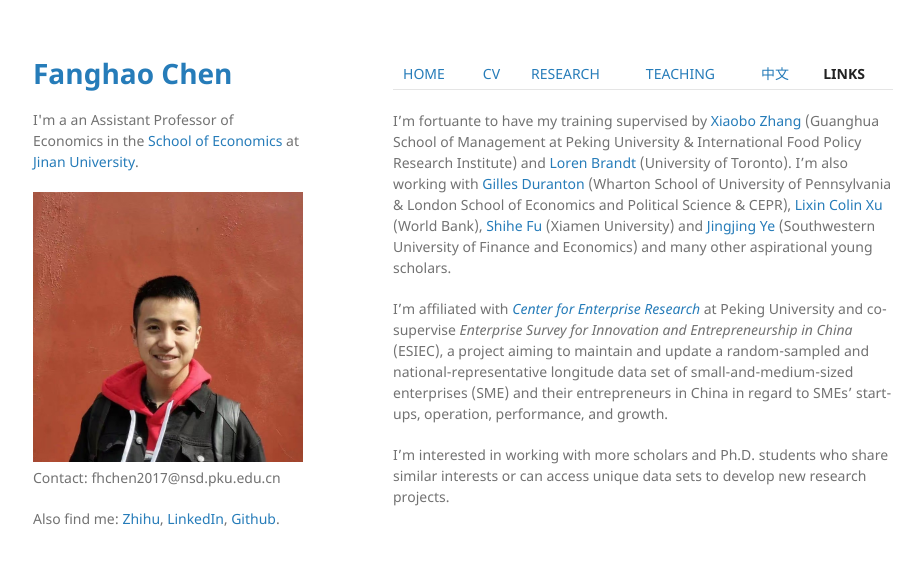
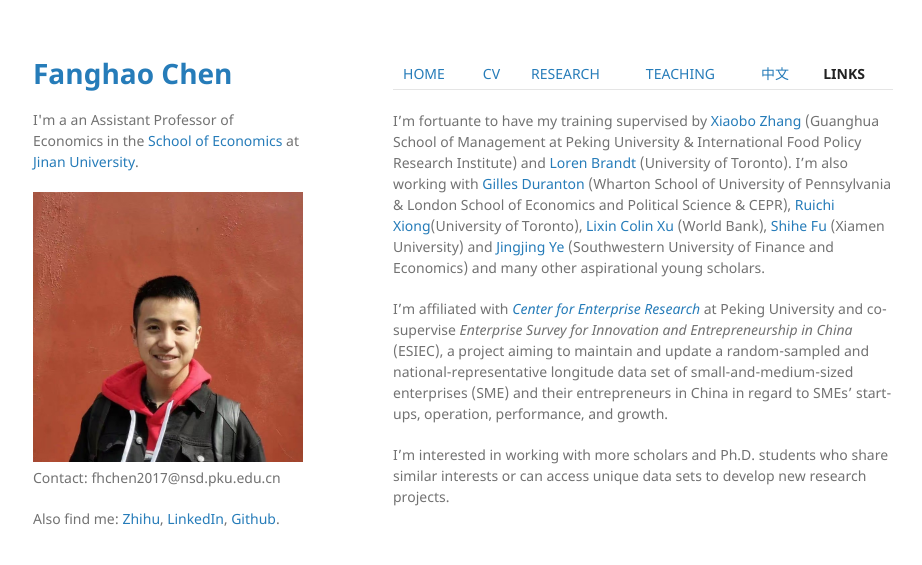
Before and after one commit to FanghaoChen/homepage, a Jekyll site: the page built from links.md, in a window 1280 px wide. Shown: the top 565 px of the page, without its empty margins (177-1099 px from the left). Built offline with Jekyll 4.4.1, drawn with Linux system fonts in a browser that asks for light colours; our own code applies the rules of GitHub Pages for plain Markdown files.

Commit message:
Update links.md

```diff
--- a/links.md
+++ b/links.md
@@ -1,6 +1,6 @@
 [HOME](./index.md) | [CV](./assets/CV_FanghaoChen_220509.pdf) | [RESEARCH](./research.md) | [TEACHING](./teaching.md) | [中文](./chinesepage.md) | [**LINKS**](./links.md)
 
-I'm fortuante to have my training supervised by [Xiaobo Zhang](https://www.gsm.pku.edu.cn/jsjjxq.jsp?urltype=tree.TreeTempUrl&wbtreeid=1141&user_id=x.zhang) (Guanghua School of Management at Peking University & International Food Policy Research Institute) and [Loren Brandt](https://brandt.economics.utoronto.ca/) (University of Toronto). I'm also working with [Gilles Duranton](http://real-faculty.wharton.upenn.edu/duranton/) (Wharton School of University of Pennsylvania & London School of Economics and Political Science & CEPR), [Lixin Colin Xu](https://www.worldbank.org/en/about/people/l/l-colin-xu) (World Bank), [Shihe Fu](https://ideas.repec.org/e/pfu39.html) (Xiamen University) and [Jingjing Ye](https://www.researchgate.net/profile/Jingjing-Ye-3) (Southwestern University of Finance and Economics) and many other aspirational young scholars.
+I'm fortuante to have my training supervised by [Xiaobo Zhang](https://www.gsm.pku.edu.cn/jsjjxq.jsp?urltype=tree.TreeTempUrl&wbtreeid=1141&user_id=x.zhang) (Guanghua School of Management at Peking University & International Food Policy Research Institute) and [Loren Brandt](https://brandt.economics.utoronto.ca/) (University of Toronto). I'm also working with [Gilles Duranton](http://real-faculty.wharton.upenn.edu/duranton/) (Wharton School of University of Pennsylvania & London School of Economics and Political Science & CEPR), [Ruichi Xiong](https://www.ruichixiong.com/)(University of Toronto), [Lixin Colin Xu](https://www.worldbank.org/en/about/people/l/l-colin-xu) (World Bank), [Shihe Fu](https://ideas.repec.org/e/pfu39.html) (Xiamen University) and [Jingjing Ye](https://www.researchgate.net/profile/Jingjing-Ye-3) (Southwestern University of Finance and Economics) and many other aspirational young scholars.
 
 I'm affiliated with [_Center for Enterprise Research_](https://www.cer.pku.edu.cn/) at Peking University and co-supervise _Enterprise Survey for Innovation and Entrepreneurship in China_ (ESIEC), a project aiming to maintain and update a random-sampled and national-representative longitude data set of small-and-medium-sized enterprises (SME) and their entrepreneurs in China in regard to SMEs’ start-ups, operation, performance, and growth.
 
```
